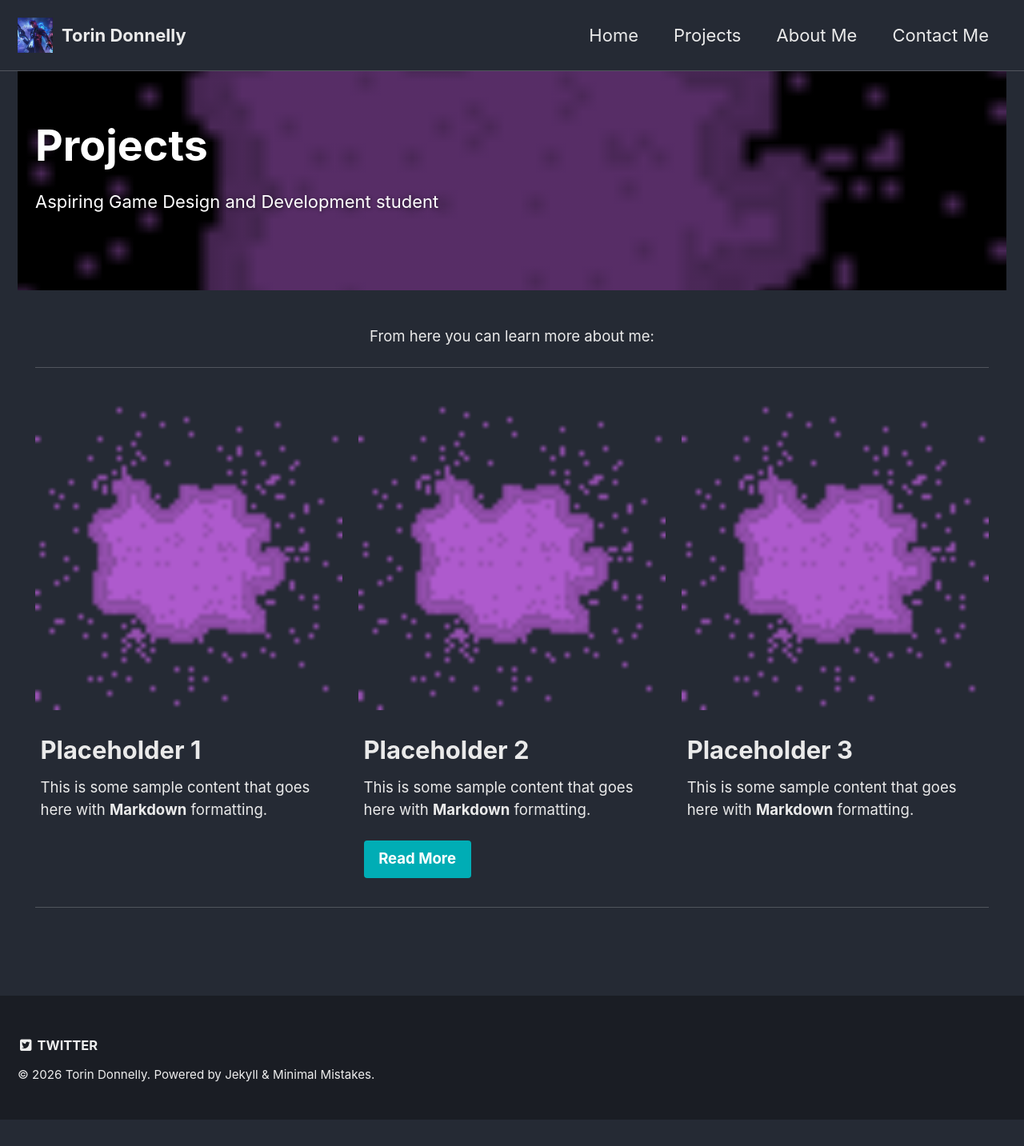
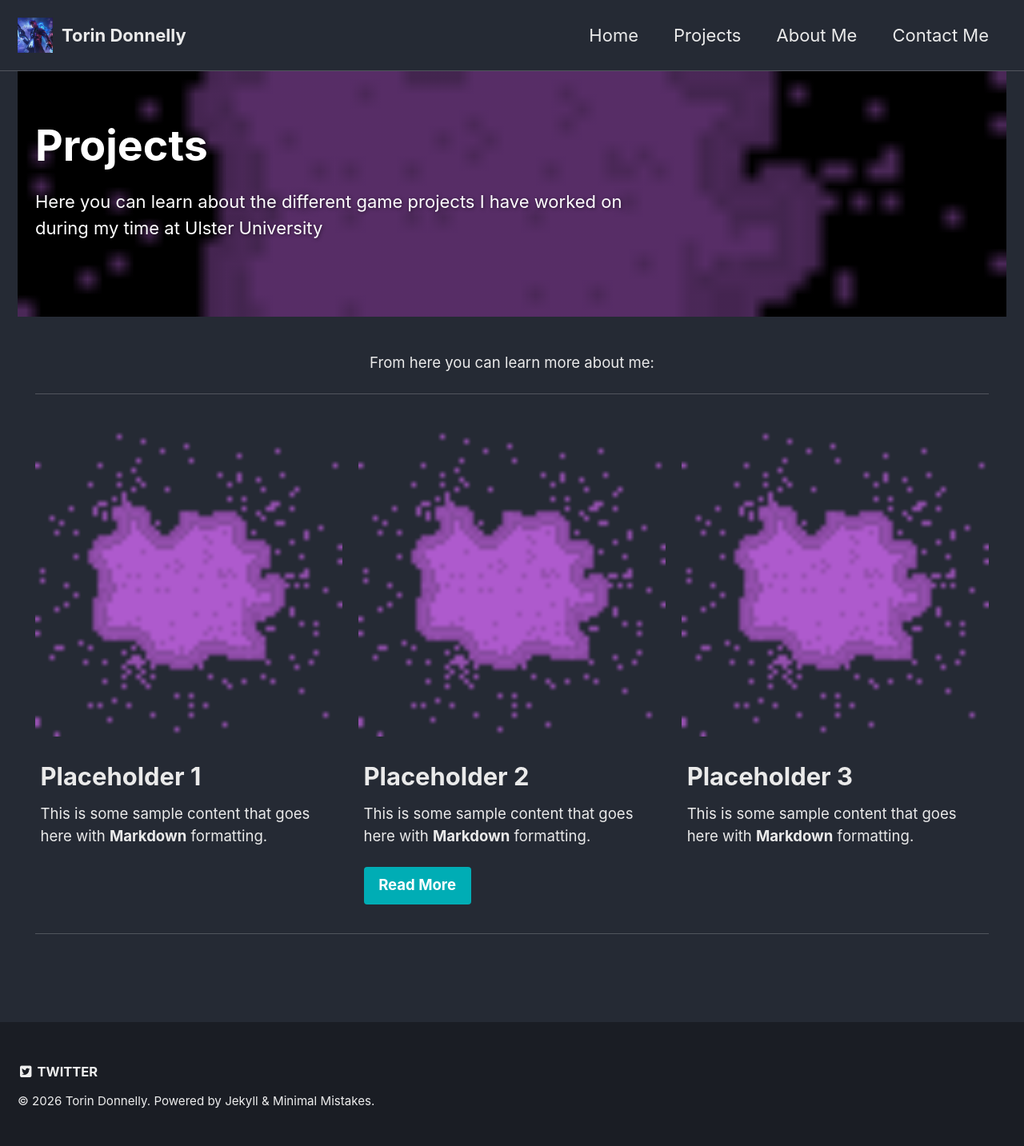
Before and after one commit to Orange-Piccolo/Orange-Piccolo.github.io, a Jekyll site: the page built from _pages/projects.md, in a window 1280 px wide. Shown: the whole page at 80% size. Built offline with Jekyll 4.4.1, drawn with Linux system fonts in a browser that asks for light colours; before the commit the page ends 1400 px from its top, so only the background shows below that.

Commit message:
Update projects.md

```diff
--- a/_pages/projects.md
+++ b/_pages/projects.md
@@ -8,7 +8,7 @@ header:
   overlay_image: /assets/images/Acid_Spray_Asset_PNG.png
 
 
-excerpt: "Aspiring Game Design and Development student"
+excerpt: "Here you can learn about the different game projects I have worked on during my time at Ulster University"
 intro:
   - excerpt: 'From here you can learn more about me:'
 feature_row:
```
